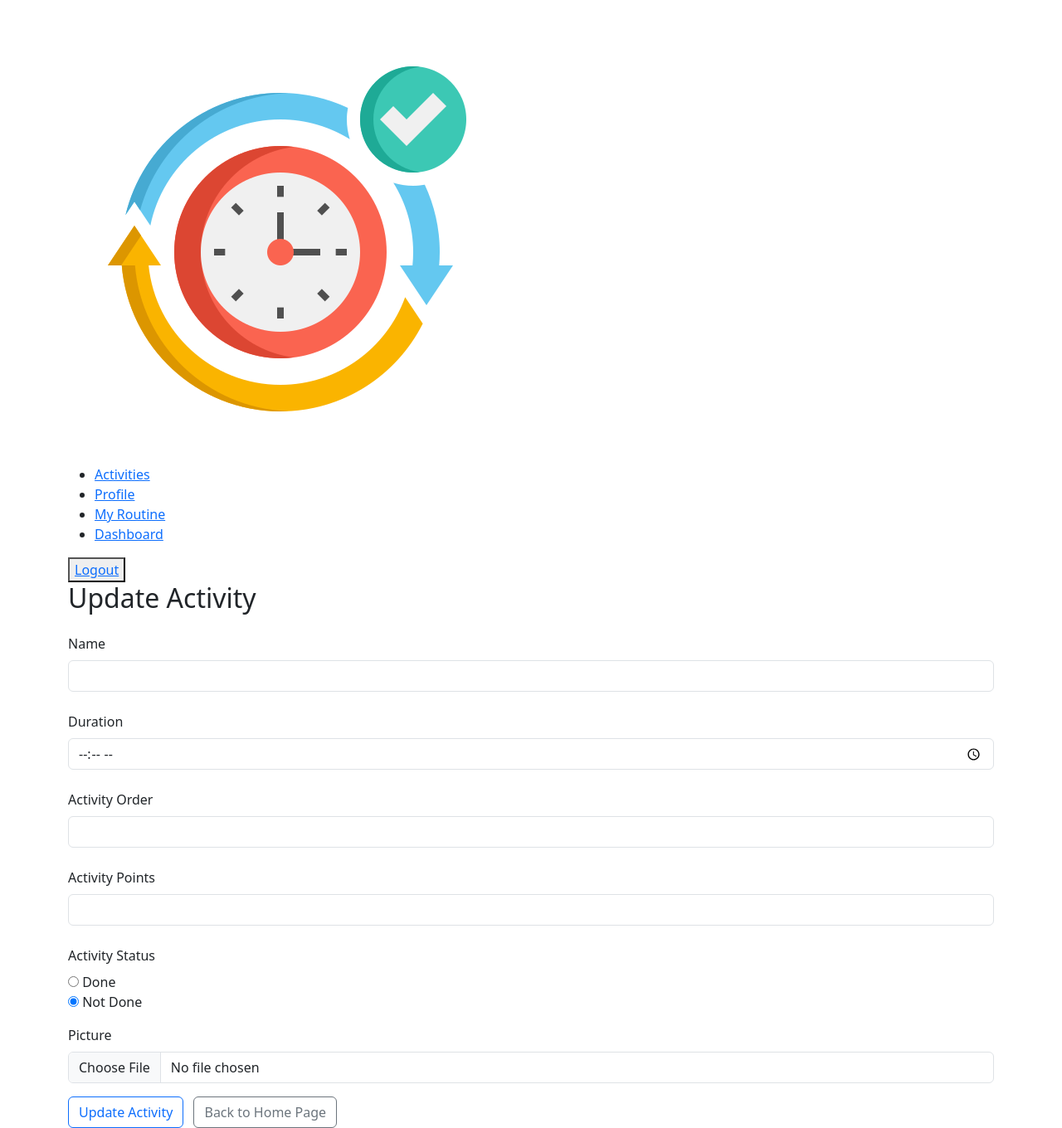
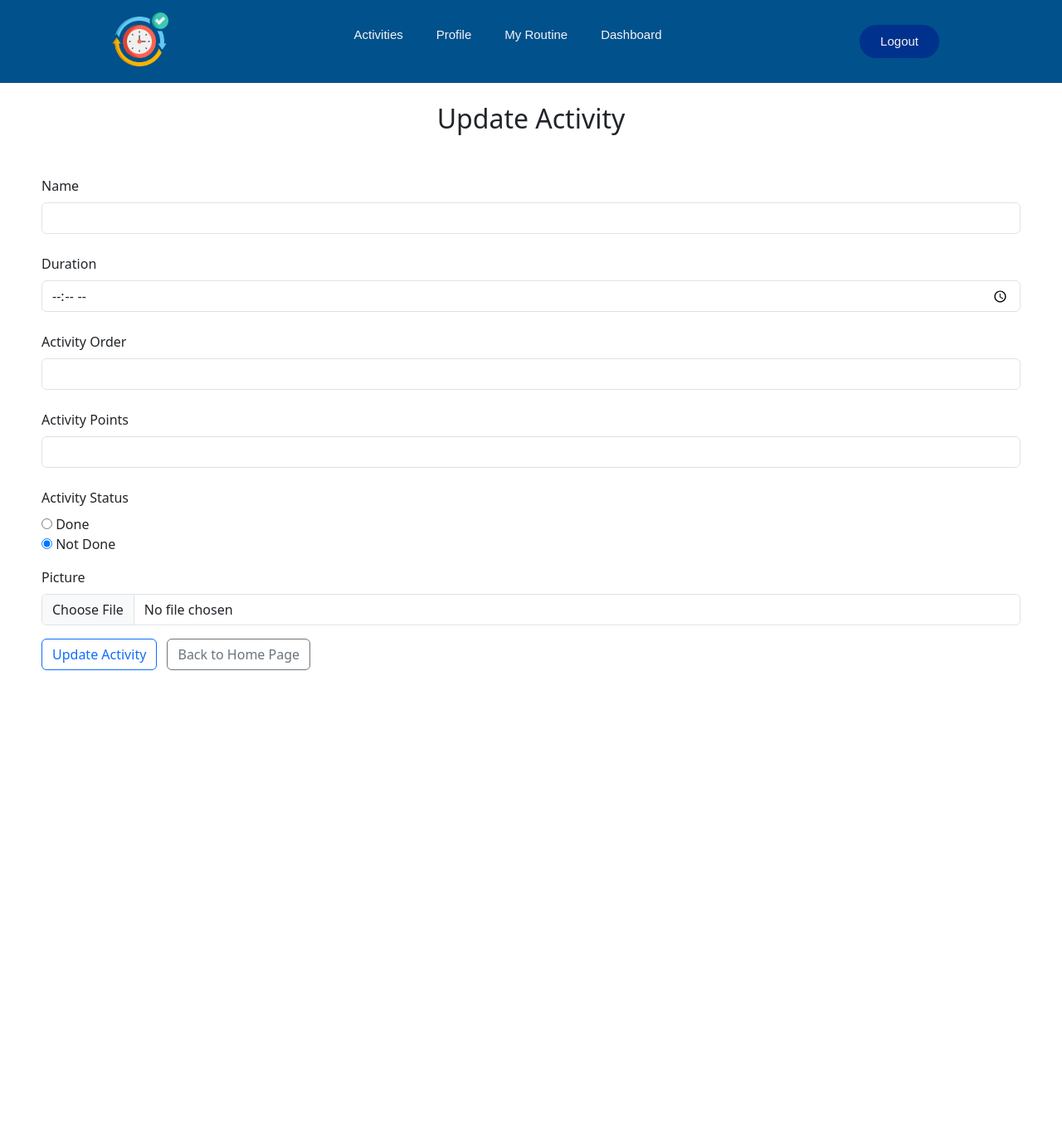
Before and after one commit to DarioDominkovic/BE-Project-Team-2, a PHP site: page /crud_activity/update.php?id=1 in a window 1280 px wide. Shown: the whole page at 83% size. After the commit the page ends 808 px from the top, so only its background shows below. Run offline with PHP 8.4, Linux system fonts and the light colour scheme; the visitor is signed in with stand-in values (Sample User, id 1); data that the repository does not hold is empty.

Commit message:
navbar changes

```diff
--- a/components/navbar.php
+++ b/components/navbar.php
@@ -29,9 +29,8 @@ $navbar .= "
             </nav>";
 if (isset($_SESSION["user"]) || isset($_SESSION["adm"])) {
     $navbar .= "
-    <button>
-    <a class='logout' href='{$raus}/login/logout.php?logout'>Logout</a>
-    </button>";
+    <a class='logout' href='{$raus}/login/logout.php?logout'><button>Logout</button></a>
+    ";
 }
 
 $navbar .= "
--- a/crud_activity/create.php
+++ b/crud_activity/create.php
@@ -45,6 +45,10 @@ if (isset($_POST["create"])) {
     <meta name="viewport" content="width=device-width, initial-scale=1.0">
     <!-- Include Bootstrap CSS -->
     <link href="https://cdn.jsdelivr.net/npm/bootstrap@5.3.0/dist/css/bootstrap.min.css" rel="stylesheet">
+
+    <!-- CSS link -->
+    <link rel="stylesheet" href="../index.css">
+
     <title>Create a New Activity</title>
     <style>
         /* Additional custom styling */
--- a/crud_activity/show.php
+++ b/crud_activity/show.php
@@ -13,7 +13,7 @@ if (isset($_GET["id"])) {
   $result = mysqli_query($connect, $sql);
   $row = mysqli_fetch_assoc($result);
 }
-?>;
+?>
 
 <!DOCTYPE html>
 <html lang="en">
@@ -23,6 +23,10 @@ if (isset($_GET["id"])) {
   <meta name="viewport" content="width=device-width, initial-scale=1.0">
   <title>Activity Profile</title>
   <link href="https://cdn.jsdelivr.net/npm/bootstrap@5.3.0/dist/css/bootstrap.min.css" rel="stylesheet" integrity="sha384-9ndCyUaIbzAi2FUVXJi0CjmCapSmO7SnpJef0486qhLnuZ2cdeRhO02iuK6FUUVM" crossorigin="anonymous">
+
+  <!-- CSS link -->
+  <link rel="stylesheet" href="../index.css">
+
 </head>
 
 <body>
--- a/crud_activity/update.php
+++ b/crud_activity/update.php
@@ -49,6 +49,10 @@ if (isset($_POST["update"])) {
     <meta name="viewport" content="width=device-width, initial-scale=1.0">
     <title>Update Activity</title>
     <link href="https://cdn.jsdelivr.net/npm/bootstrap@5.3.0/dist/css/bootstrap.min.css" rel="stylesheet">
+
+    <!-- CSS link -->
+    <link rel="stylesheet" href="../index.css">
+
     <style>
         /* Additional custom styling */
         .mt-3 {
@@ -58,16 +62,18 @@ if (isset($_POST["update"])) {
         .btn-margin {
             margin-right: 0.5rem;
         }
+
+        .update-activity{
+            margin: 50px 50px;
+        }
     </style>
 </head>
-
 <body>
-    <div class="container mt-5">
-
     <?php echo $navbar ?>
 
-        <h2>Update Activity</h2>
-        <form method="POST" enctype="multipart/form-data">
+    <h2 class="text-center mt-3">Update Activity</h2>
+
+    <form class="update-activity" method="POST" enctype="multipart/form-data">
         <div class="mb-3 mt-3">
             <label for="name" class="form-label">Name</label>
             <input type="text" class="form-control" id="name" aria-describedby="name" name="name" value="<?= $row["name"] ?>">
@@ -104,7 +110,7 @@ if (isset($_POST["update"])) {
             <button name="update" type="submit" class="btn btn-outline-primary btn-margin">Update Activity</button>
             <a href="../index.php" class="btn btn-outline-secondary btn-margin">Back to Home Page</a>
         </form>
-    </div>
+
     <script src="https://cdn.jsdelivr.net/npm/bootstrap@5.0.2/dist/js/bootstrap.bundle.min.js" integrity="sha384-MrcW6ZMFYlzcLA8Nl+NtUVF0sA7MsXsP1UyJoMp4YLEuNSfAP+JcXn/tWtIaxVXM" crossorigin="anonymous"></script>
     <script src="https://cdn.jsdelivr.net/npm/bootstrap@5.3.0/dist/js/bootstrap.bundle.min.js"></script>
 </body>
--- a/crud_user/update.php
+++ b/crud_user/update.php
@@ -73,12 +73,16 @@ if ($result) {
   <meta charset="UTF-8">
   <meta name="viewport" content="width=device-width, initial-scale=1.0">
   <link href="https://cdn.jsdelivr.net/npm/bootstrap@5.0.2/dist/css/bootstrap.min.css" rel="stylesheet" integrity="sha384-EVSTQN3/azprG1Anm3QDgpJLIm9Nao0Yz1ztcQTwFspd3yD65VohhpuuCOmLASjC" crossorigin="anonymous">
+
+    <!-- CSS link -->
+    <link rel="stylesheet" href="../index.css">
+
   <title>Update Users</title>
 </head>
 
 <body>
   <!-- navbar starts -->
-  <?= $navbar ?>
+  <?php echo $navbar ?>
   <!-- navbar ends -->
 
   <div class="container mt-5">
--- a/index.css
+++ b/index.css
@@ -76,3 +76,62 @@
     .card:hover .buttons {
         opacity: 1;
     }
+
+
+    /* ----------------------------------- NAVBAR ----------------------------------- */
+
+    @import url('https://fonts.googleapis.com/css2?family=Montserrat:wght@300;400;500;600;700&display=swap');
+
+header{
+    box-sizing: border-box;
+    margin: 0;
+    padding: 0;
+    background-color: #00518C;
+    display: flex;
+    justify-content: space-between;
+    align-items: center;
+    padding: 10px 10%;
+}
+
+li,a,button{
+    font-family: "Montserrat", sans-serif;
+    font-weight: 500;
+    font-size: 15px;
+    color: #f5f5f5;
+    text-decoration: none;
+    list-style-type: none;
+}
+
+a{
+    padding: 0px 20px;
+}
+
+.logo{
+    cursor: pointer;
+    aspect-ratio: 1/1;
+    height: 80px;
+}
+
+.nav_links{
+    display: flex;
+    padding:0px 20px;
+}
+.nav_links li a {
+    transition: all 0.3 ease 0s;
+}
+.nav_links li a:hover{
+    color: #00518C;
+}
+
+button{
+    padding: 9px 25px;
+    background-color: #00318c;
+    border: none;
+    border-radius: 50px;
+    cursor: pointer;
+    transition: all 0.3s ease 0s;
+}
+button:hover{
+    background-color: #f5f5f53f;
+    color: #00518C;
+}
--- a/index.php
+++ b/index.php
@@ -50,7 +50,6 @@ if(isset($_POST["addtoroutine"])){
 
 <!DOCTYPE html>
 <html lang="en">
-<link rel="stylesheet" href="components/navbar.css">
 
 <head>
     <meta charset="UTF-8">
@@ -62,6 +61,8 @@ if(isset($_POST["addtoroutine"])){
     <!-- bootstrap css link -->
     <link href="https://cdn.jsdelivr.net/npm/bootstrap@5.3.0/dist/css/bootstrap.min.css" rel="stylesheet" integrity="sha384-9ndCyUaIbzAi2FUVXJi0CjmCapSmO7SnpJef0486qhLnuZ2cdeRhO02iuK6FUUVM" crossorigin="anonymous">
     <link rel="stylesheet" href="index.css">
+
+    <link rel="stylesheet" href="components/navbar.css">
 
     <title>Activities</title>
 </head>
--- a/routine.php
+++ b/routine.php
@@ -18,7 +18,10 @@ $user_id = $_SESSION['user'];
     <meta charset="UTF-8">
     <meta name="viewport" content="width=device-width, initial-scale=1.0">
     <link href="https://cdn.jsdelivr.net/npm/bootstrap@5.3.0/dist/css/bootstrap.min.css" rel="stylesheet" integrity="sha384-9ndCyUaIbzAi2FUVXJi0CjmCapSmO7SnpJef0486qhLnuZ2cdeRhO02iuK6FUUVM" crossorigin="anonymous">
-    <link rel="stylesheet" href="routine.css">
+
+    <!-- CSS link -->
+    <link rel="stylesheet" href="index.css">
+
     <title>Morning Routine</title>
 </head>
 
```
Also changed, not shown: components/navbar.css (deleted, +0 -45 lines), crud_user/show.php (+8 -0 lines). Lines whose indentation alone changed are shown as unchanged.
